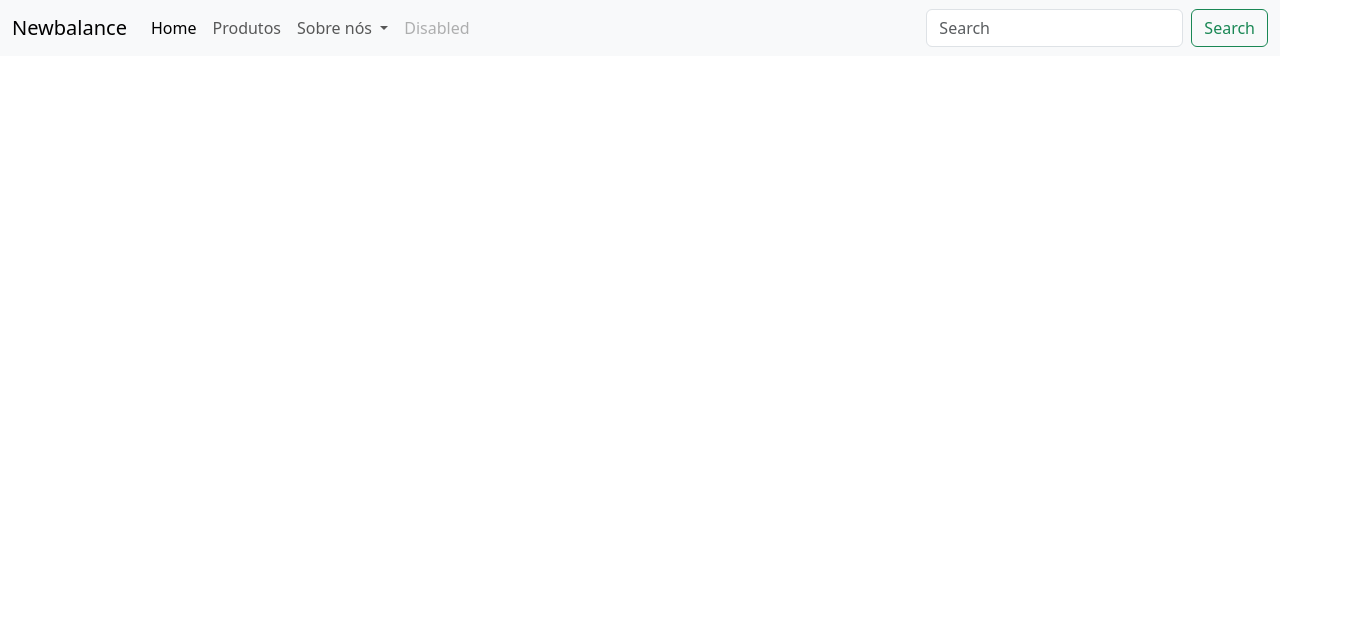
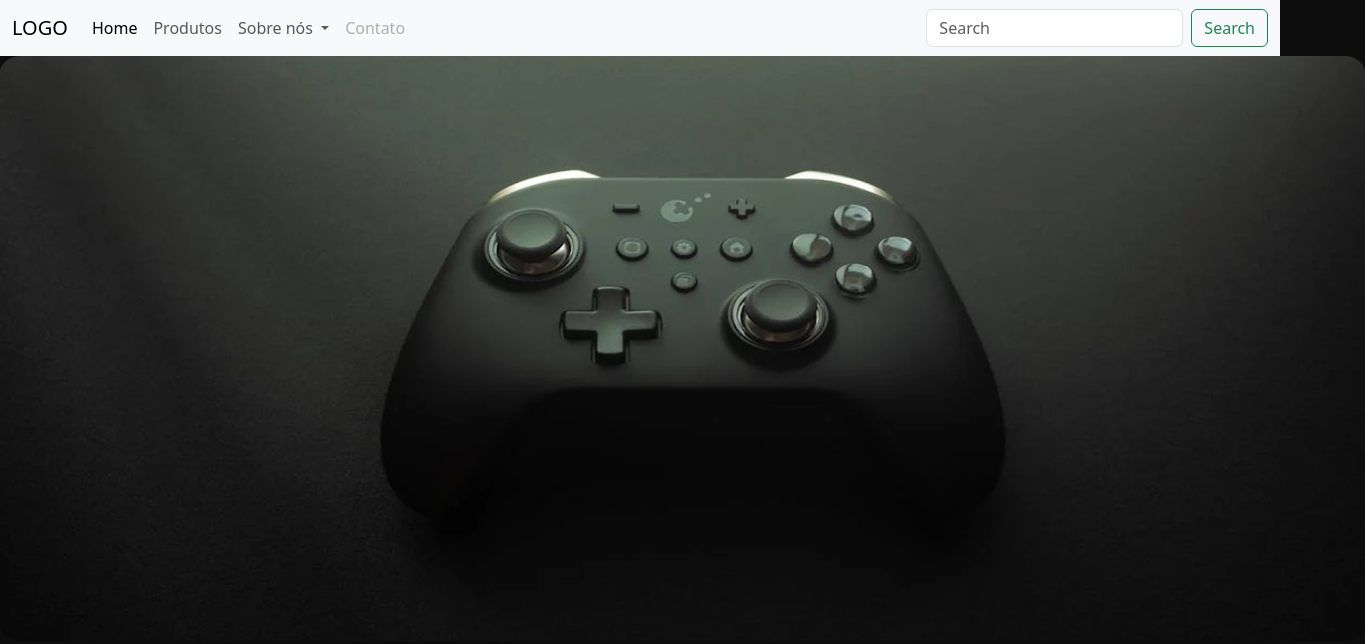
Before and after one commit to JeronimoCabanelas/Site-novo, a plain HTML site: page index.html in a window 1280 px wide. Shown: the whole page, 1365 px wide, since content can reach past the window. Drawn offline with nearby package versions, Linux system fonts and the light colour scheme.

Commit message:
Subindo atividade

```diff
--- a/index.html
+++ b/index.html
@@ -10,9 +10,9 @@
 <body>
 
     <header>
-        <nav class="navbar navbar-expand-lg bg-body-tertiary">
+        <nav class="navbar navbar-expand-lg bg-body-tertiary fundo">
             <div class="container-fluid">
-              <a class="navbar-brand" href="#">Newbalance</a>
+              <a class="navbar-brand" href="#">LOGO</a>
               <button class="navbar-toggler" type="button" data-bs-toggle="collapse" data-bs-target="#navbarSupportedContent" aria-controls="navbarSupportedContent" aria-expanded="false" aria-label="Toggle navigation">
                 <span class="navbar-toggler-icon"></span>
               </button>
@@ -36,7 +36,7 @@
                     </ul>
                   </li>
                   <li class="nav-item">
-                    <a class="nav-link disabled" aria-disabled="true">Disabled</a>
+                    <a class="nav-link disabled" aria-disabled="true">Contato</a>
                   </li>
                 </ul>
                 <form class="d-flex" role="search">
@@ -47,7 +47,15 @@
             </div>
           </nav>
     </header>
-    <main></main>
+    <main>
+
+      <section>
+
+         <img  id="banner" src="./assents/Rectangle 11 (1).png" alt="">
+
+      </section>
+
+    </main>
     <footer></footer>
 
 </body>
--- a/style.css
+++ b/style.css
@@ -0,0 +1,10 @@
+body{
+
+    background-color: #0e0d0d !important;
+
+}
+
+#banner{
+    height: 585px;
+    width: 1365px;
+}
```
Also changed, not shown: assents/Rectangle 11 (1).png (added), assents/Rectangle 11.png (added), assents/bdcf8231a33322994b91539680fa6d755e1f13b2.png (added).
